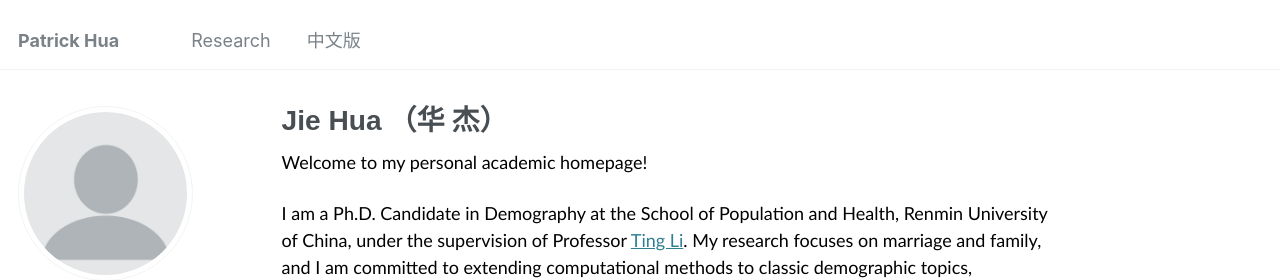
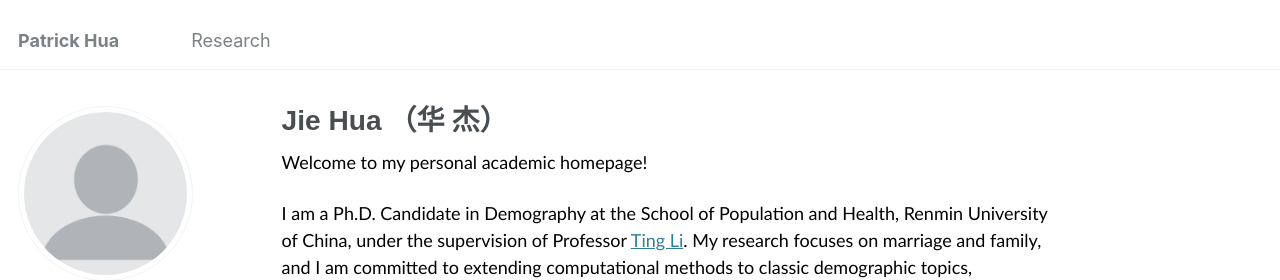
Before and after one commit to jiehua-css/jiehua-css.github.io, a Jekyll site: the page built from _pages/about.md, in a window 1280 px wide. Shown: the top 280 px of the page. Built offline with Jekyll 4.4.1, drawn with Linux system fonts in a browser that asks for light colours.

Commit message:
Update navigation.yml

```diff
--- a/_data/navigation.yml
+++ b/_data/navigation.yml
@@ -7,5 +7,3 @@
 main:
   - title: "Research"
     url: /research/
-  - title: "中文版"
-    url: /cn/
```
